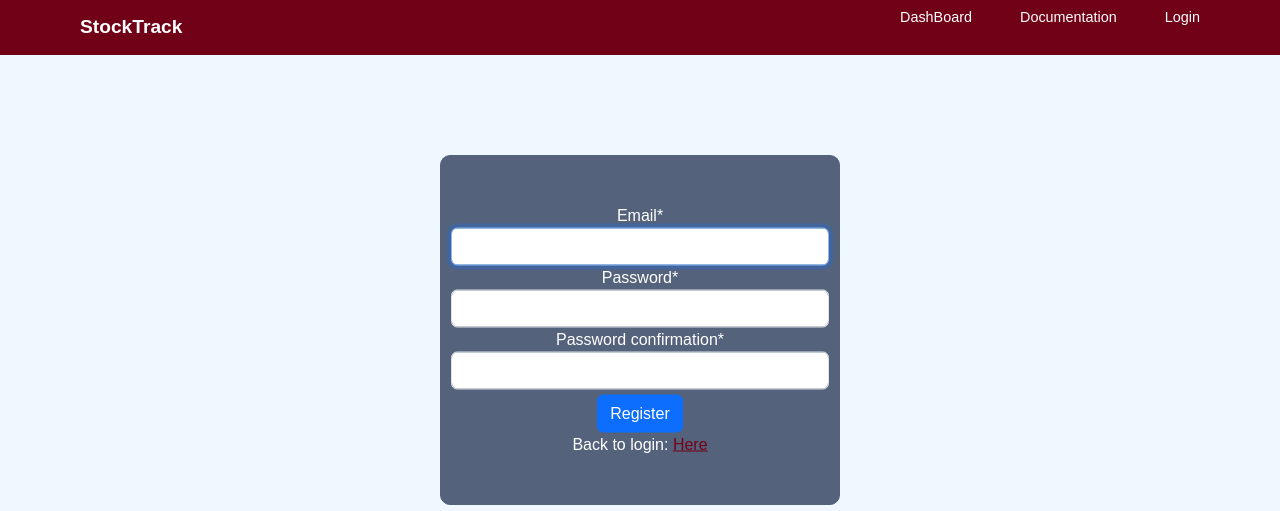
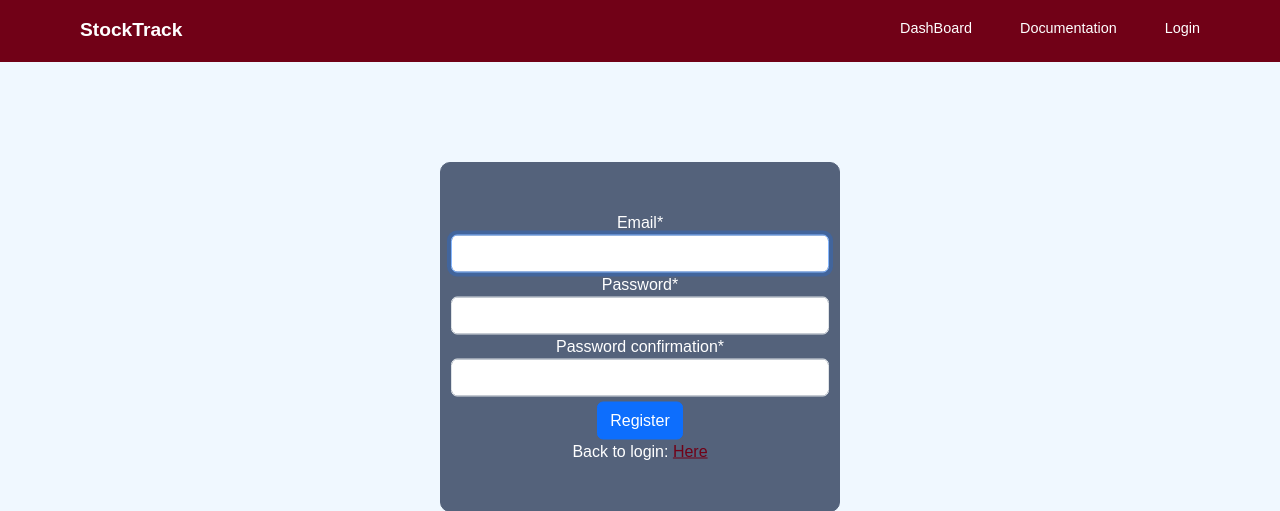
Before and after one commit to tmiller711/stocktrack-app, a Django app: page /register/ in a window 1280 px wide. Shown: the top 511 px of the page. Run offline with Django 4.2, Linux system fonts and the light colour scheme; some libraries are stand-ins or nearby versions.

Commit message:
fixes navbar links position

```diff
--- a/main/templates/base.html
+++ b/main/templates/base.html
@@ -7,10 +7,9 @@
     <meta http-equiv="X-UA-Compatible" content="IE=edge">
     <meta name="viewport" content="width=device-width, initial-scale=1.0">
     <title>{% block title %}{% endblock %}</title>
-    <!-- <link rel="stylesheet" href="{% static '/css/main.css' %}?version=6"> -->
     <link href="https://cdn.jsdelivr.net/npm/bootstrap@5.3.0-alpha1/dist/css/bootstrap.min.css" rel="stylesheet" integrity="sha384-GLhlTQ8iRABdZLl6O3oVMWSktQOp6b7In1Zl3/Jr59b6EGGoI1aFkw7cmDA6j6gD" crossorigin="anonymous">
     <link rel="stylesheet" type="text/css" href="{% static '/css/base.css' %}?version=4">
-    <link rel="stylesheet" type="text/css" href="{% static '/css/navbar.css' %}">
+    <link rel="stylesheet" type="text/css" href="{% static '/css/navbar.css' %}?version=1">
     {% block additionalStyles %}{% endblock %}
 
 </head>
@@ -19,7 +18,7 @@
         <div class="brand"><a href="/">StockTrack</a></div>
 
         <nav>
-            <ul>
+            <ul class="custom-nav">
                 <li><a href="/dashboard">DashBoard</a></li>
                 <li><a href="/documentation">Documentation</a></li>
                 <li><a href="/login">Login</a></li>
--- a/static/css/base.css
+++ b/static/css/base.css
@@ -1,3 +1,16 @@
+@import url('https://fonts.googleapis.com/css2?family=Open+Sans:wght@300&display=swap');
+
+html, body {
+    font-family: "Montserrat", sans-serif;
+    background-color: aliceblue;
+}
+
+* {
+    padding: 0;
+    margin: 0;
+    box-sizing: border-box;
+}
+
 body::-webkit-scrollbar {
     width: 12px;
 }
--- a/static/css/navbar.css
+++ b/static/css/navbar.css
@@ -1,21 +1,8 @@
-@import url('https://fonts.googleapis.com/css2?family=Open+Sans:wght@300&display=swap');
-
-html, body {
-    font-family: "Montserrat", sans-serif;
-    background-color: aliceblue;
-}
-
-* {
-    padding: 0;
-    margin: 0;
-    box-sizing: border-box;
-}
-
 header {
     display: flex;
     align-items: center;
     justify-content: space-between;
-    padding: .3rem 5rem;
+    padding: 1rem 5rem;
     /* background: linear-gradient(180deg, #6fb4fd 0%, #5caafc 100%); */
     background-color: #710117;
 }
@@ -30,6 +17,9 @@ header {
 ul {
     display: flex;
     flex-direction: row;
+    align-items: center;
+    padding: 0;
+    margin: 0;
 }
 
 li {
@@ -37,7 +27,7 @@ li {
     margin-left: 3rem;
 }
 
-li > a{
+li a{
     text-decoration: none;
     color: #fff;
     font-size: 0.9rem;
```
